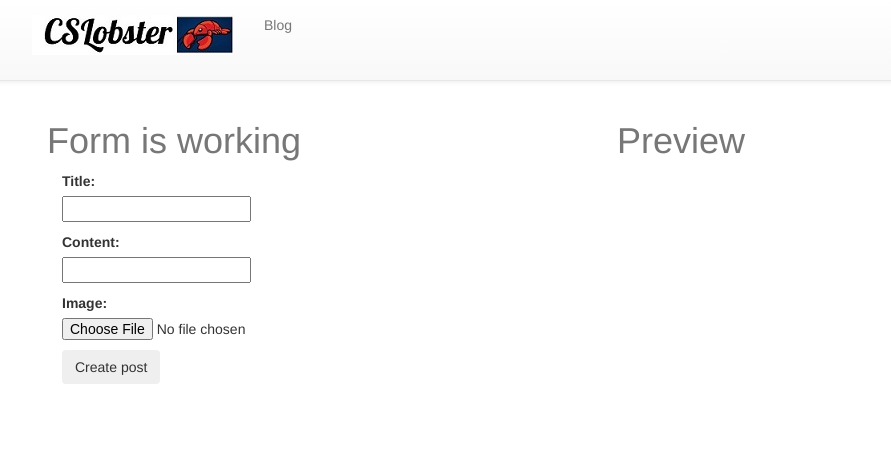
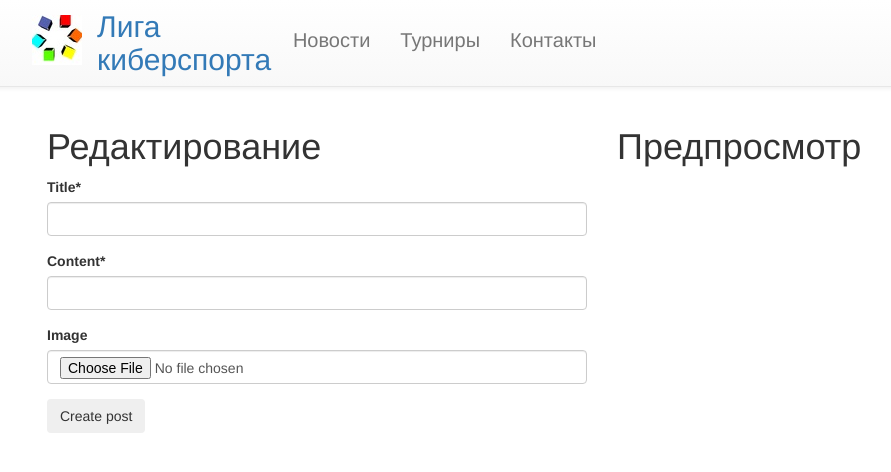
Before and after one commit to Kup9NpS/Django19_blog, a Django app: template templates/post_form.html in a window 1280 px wide. Shown: the top 472 px of the page, without its empty margins (38-929 px from the left). Run offline with Django 3.2, Linux system fonts and the light colour scheme; the template is opened without the code that fills it: values that come from a table or form of the project are taken from there, others are empty; some libraries are stand-ins or nearby versions.

```diff
--- a/src/settings.py
+++ b/src/settings.py
@@ -41,9 +41,14 @@ INSTALLED_APPS = [
     # 3rd party
     'pagedown',
     'markdown_deux',
+    'crispy_forms',
+
+
 
 
 ]
+
+CRISPY_TEMPLATE_PACK = 'bootstrap3'
 
 MIDDLEWARE_CLASSES = [
     'django.middleware.security.SecurityMiddleware',
--- a/static/css/base.css
+++ b/static/css/base.css
@@ -1,3 +1,21 @@
-h1{
-    color:#777777;
+.navbar-nav>li>a {
+    padding-top: 15px;
+    padding-bottom: 10px;
+    line-height: 50px;
+    font-size: 20px;
 }
+.h3, h3 {
+    font-size: 30px;
+    margin-top: 10px;}
+
+.h1, .h2,  h1, h2 {
+    margin-top: 20px;
+    margin-bottom: 10px;
+
+
+}
+
+.wmd-panel {
+    margin-right: 0px !important;
+    margin-left: 0px !important;
+}
--- a/templates/base.html
+++ b/templates/base.html
@@ -12,7 +12,7 @@
 <link rel="stylesheet" href="https://maxcdn.bootstrapcdn.com/bootstrap/3.3.6/css/bootstrap-theme.min.css"
       integrity="sha384-fLW2N01lMqjakBkx3l/M9EahuwpSfeNvV63J5ezn3uZzapT0u7EYsXMjQV+0En5r"
       crossorigin="anonymous">
-<link rel="stylesheet" href="path/to/font-awesome/css/font-awesome.min.css">
+<link rel="stylesheet" href="https://maxcdn.bootstrapcdn.com/font-awesome/4.6.3/css/font-awesome.min.css">
 
     <link rel="stylesheet" href="{%  static "css/base.css" %}"/>
 {% block head_extra %}
--- a/templates/navbar.html
+++ b/templates/navbar.html
@@ -2,13 +2,14 @@
 <nav class="navbar navbar-default navbar-static-top">
       <div class="container">
         <div class="navbar-header">
-          <a style="margin-bottom: 30;" class="navbar-brand"  href="{%url 'home' %}"><img src="{% static 'img/logo.jpg' %}"/></a>
+          <a style="margin-bottom: 30;" class="navbar-brand"  href="{%url 'home' %}"><img src="{% static 'img/logo2.jpg' %}"/></a>
+          <h3><a href="{% url 'home' %}">Лига киберспорта</a></h3>
         </div>
         <div id="navbar" class="navbar-collapse collapse">
           <ul class="nav navbar-nav">
-            <li ><a href="{%url 'posts:list' %}">Blog</a></li>
-{#            <li><a href="{%url 'about' %}">About</a></li>#}
-{#            <li><a href="{%url 'contact' %}">Contact</a></li>#}
+           <li ><a href="{%url 'posts:list' %}">Новости</a></li>
+           <li><a href="#">Турниры</a></li>
+           <li><a href="#">Контакты</a></li>
             <!-- <li class="dropdown">
               <a href="#" class="dropdown-toggle" data-toggle="dropdown" role="button" aria-haspopup="true" aria-expanded="false">Dropdown <span class="caret"></span></a>
               <ul class="dropdown-menu">
--- a/templates/post_form.html
+++ b/templates/post_form.html
@@ -1,4 +1,5 @@
 {% extends "base.html" %}
+{% load crispy_forms_tags %}
 
 {% block title %}Create post | {{ block.super }}{% endblock %}
 {% block head_extra %}
@@ -7,17 +8,17 @@
 {% block content %}
 
 <div class="col-sm-6 ">
-<h1>Form is working</h1>
-    <div class="col-sm-2 ">
+<h1>Редактирование</h1>
+
 <form method="POST" action="" enctype="multipart/form-data">{% csrf_token %}
-{{ form.as_p }}
+{{ form|crispy }}
 <input type="submit" class="btn btn-defaul" value='Create post'/>
-    </div >
+
 </form>
     </div>
 
 <div class="col-sm-6">
-        <h1>Preview</h1>
+        <h1>Предпросмотр</h1>
 <div class="content-preview">
     <h3 id="preview-title"></h3>
     <p id="preview-content"></p>
```
Also changed, not shown: templates/home.html (+13 -0 lines), templates/post_list.html (+7 -4 lines), static/img/logo2.jpg (added).
